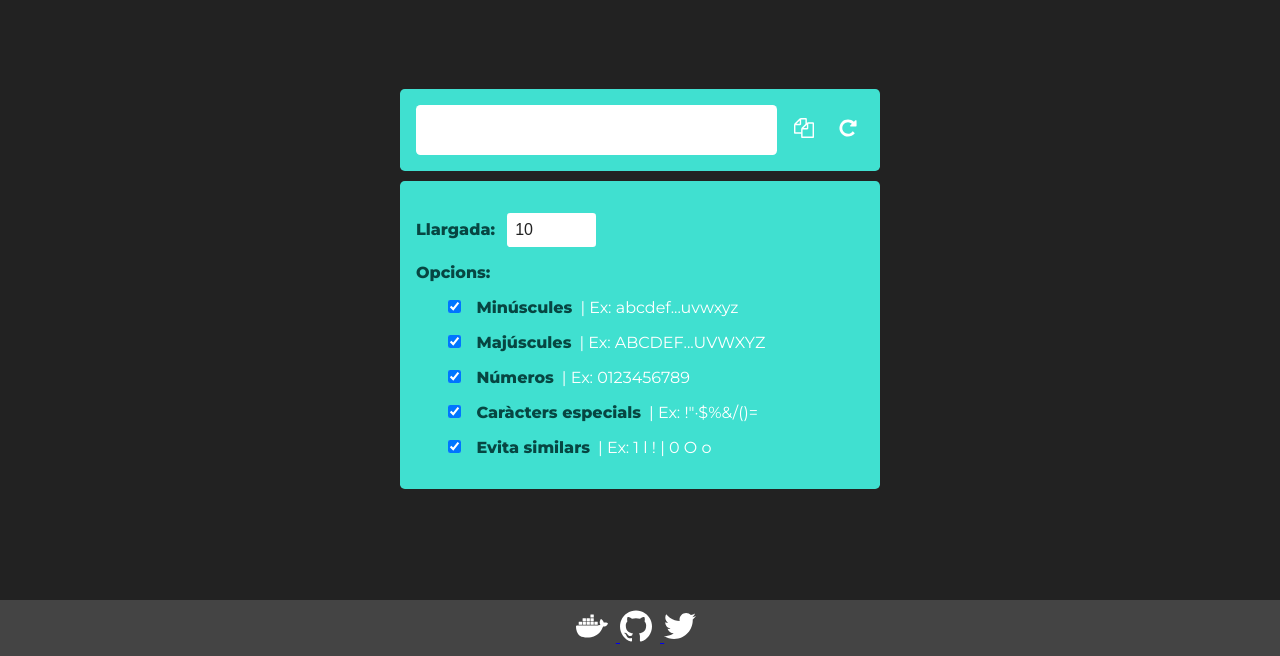
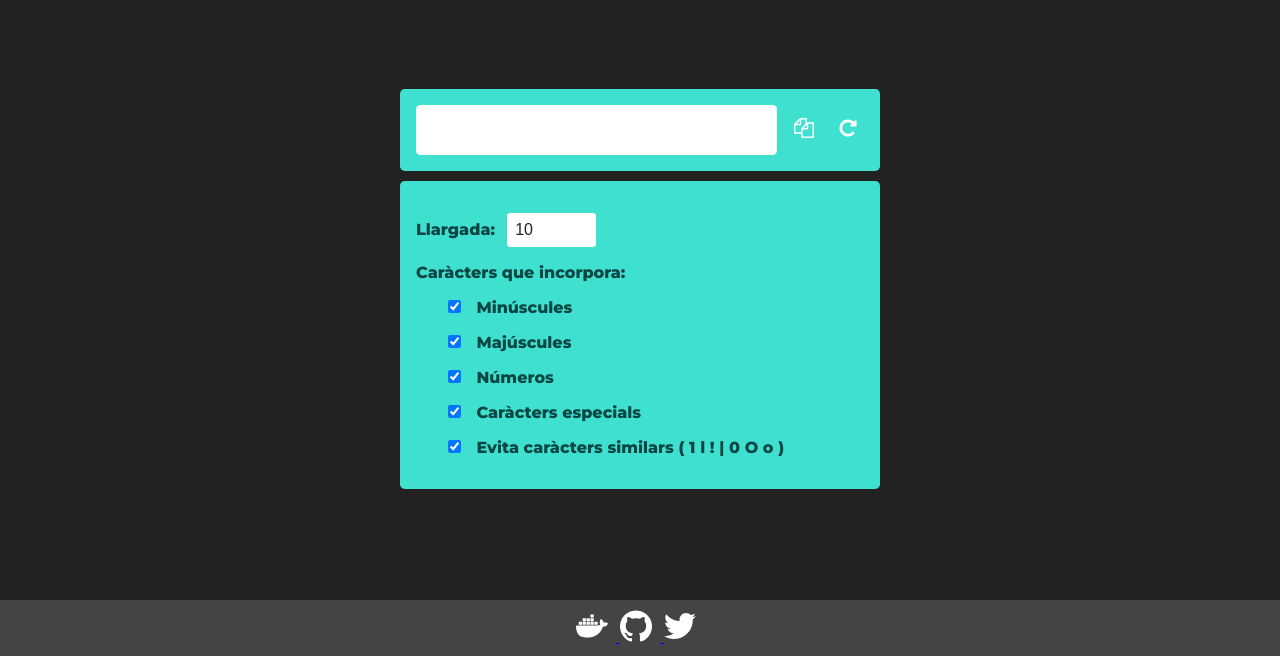
Before and after one commit to cristianpul/contrasenyes, a website: page web/index.html in a window 1280 px wide. Shown: the part 144-800 px from the top of the page. Drawn offline with Linux system fonts and the light colour scheme; no server answers.

Commit message:
Primer prototip web

```diff
--- a/web/css/main.css
+++ b/web/css/main.css
@@ -73,8 +73,6 @@ input.mostra-contrasenya {
   font-family: "Montserrat", Helvetica, Arial, sans-serif;
   font-size: 1.4em;
   font-weight: 500;
-  color: #222
-  border: 1px solid black;
   border-radius: 0.2em;
   background-color: white;
   width: 15.1em;
@@ -98,11 +96,11 @@ input {
   padding: 0.5em;
 }
 
-input[type=checkbox] {
+input[type="checkbox"] {
   margin: 0 0.7em 0 2em;
 }
 
-input[type=checkbox]:checked {
+input[type="checkbox"]:checked {
   padding: 0px;
 }
 
--- a/web/index.html
+++ b/web/index.html
@@ -84,17 +84,17 @@
           </p>
         </div>
         <div>
-          <p><label>Opcions:</label></p>
-            <p class="opcions"><input type="checkbox" id="minuscules" checked/>
-              <label>Minúscules</label>| Ex: abcdef...uvwxyz</p>
-            <p class="opcions"><input type="checkbox" id="majuscules" checked/>
-              <label>Majúscules</label>| Ex: ABCDEF...UVWXYZ</p>
-            <p class="opcions"><input type="checkbox" id="numeros" checked/>
-              <label>Números</label>| Ex: 0123456789</p>
-            <p class="opcions"><input type="checkbox" id="especials" checked/>
-              <label>Caràcters especials</label>| Ex: !"·$%&/()=</p>
-            <p class="opcions"><input type="checkbox" id="evita-similars" checked/>
-              <label>Evita similars</label>| Ex: 1 l ! | 0 O o</p>
+          <p><label>Caràcters que incorpora:</label></p>
+            <p><input type="checkbox" id="minuscules" checked/>
+              <label>Minúscules</label></p>
+            <p><input type="checkbox" id="majuscules" checked/>
+              <label>Majúscules</label></p>
+            <p><input type="checkbox" id="numeros" checked/>
+              <label>Números</label></p>
+            <p><input type="checkbox" id="especials" checked/>
+              <label>Caràcters especials</label></p>
+            <p><input type="checkbox" id="evita-similars" checked/>
+              <label>Evita caràcters similars ( 1 l ! | 0 O o )</label></p>
         </div>
       </div>
     </main>
```
